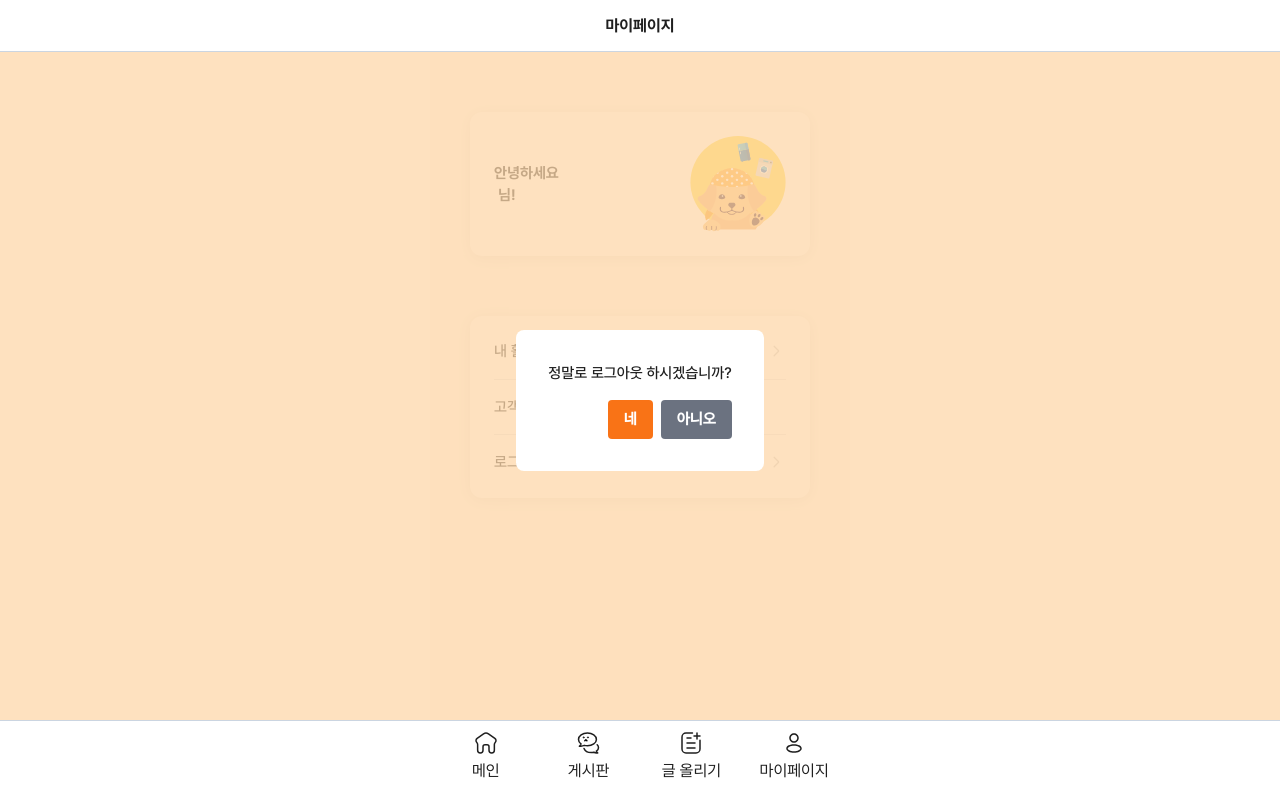
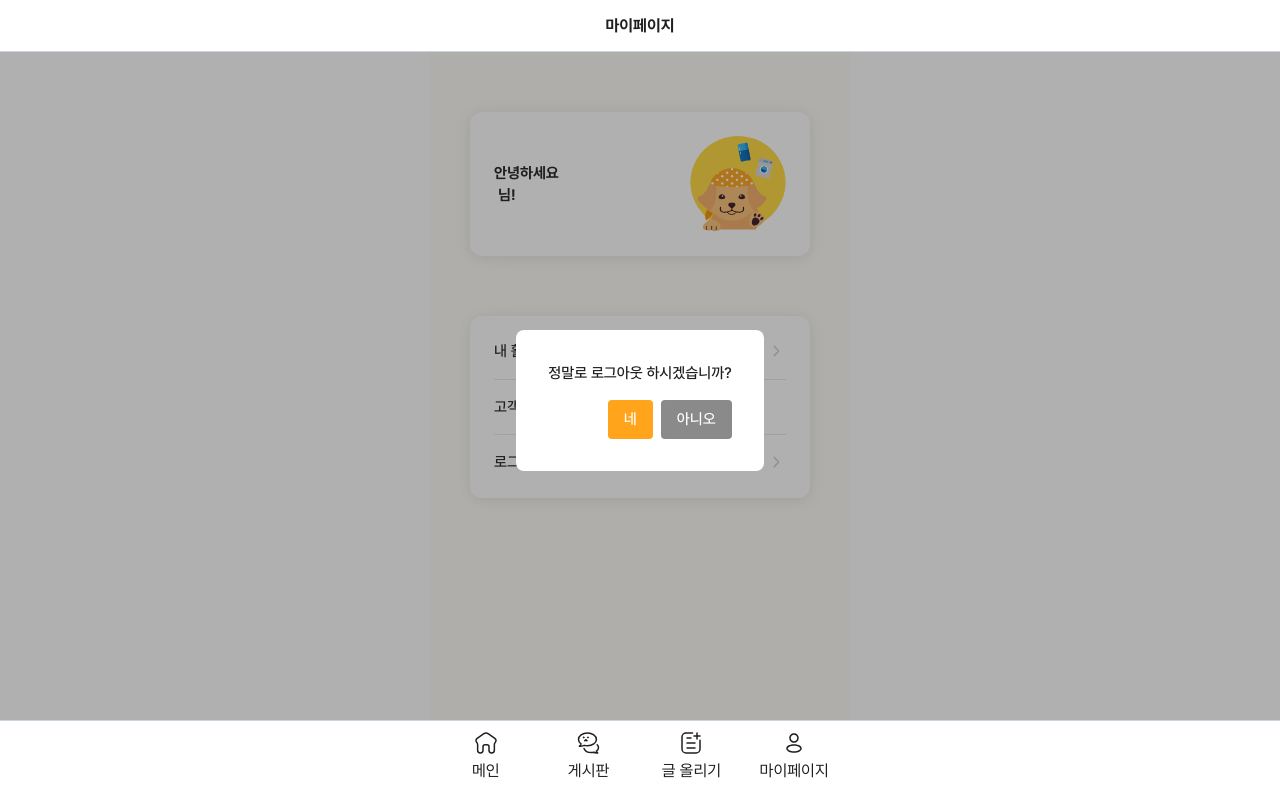
Before and after one commit to HowDoIProject/FE, a React (Create React App) app: page /mypage in a window 1280 px wide. Both pictures are taken after a click on the button "로그아웃". Built offline with nearby package versions, Linux system fonts and the light colour scheme.

Commit message:
my page 수정

```diff
--- a/src/pages/MyPageContents/LogOutModal.js
+++ b/src/pages/MyPageContents/LogOutModal.js
@@ -21,19 +21,16 @@ function LogoutModal() {
             </button>
 
             {showModal && (
-                <div className="fixed top-0 left-0 right-0 bottom-0 flex justify-center items-center bg-orange-200 bg-opacity-75">
+                <div className="fixed top-0 left-0 right-0 bottom-0 flex justify-center items-center  bg-main/[.35]">
                     <div className="bg-white rounded-lg p-8">
                         <p>정말로 로그아웃 하시겠습니까?</p>
                         <div className="flex justify-end mt-4">
-                            <button
-                                onClick={handleLogout}
-                                className="bg-orange-500 text-white font-bold py-2 px-4 rounded mr-2"
-                            >
+                            <button onClick={handleLogout} className="bg-primary text-white py-2 px-4 rounded mr-2">
                                 네
                             </button>
                             <button
                                 onClick={() => setShowModal(false)}
-                                className="bg-gray-500 text-white font-bold py-2 px-4 rounded"
+                                className="bg-gray_02 text-white py-2 px-4 rounded"
                             >
                                 아니오
                             </button>
--- a/src/pages/MyPageContents/MyPage.js
+++ b/src/pages/MyPageContents/MyPage.js
@@ -108,8 +108,8 @@ export default function MyPage() {
                             {/* </button> */}
                         </div>
                         <hr className="border-gray-03" />
-                        <div className="flex items-center justify-between cursor-pointer mt-4">
-                            <LogoutModal />
+                        <div className="flex items-center justify-between mt-4">
+                            <LogoutModal className="cursor-pointer" />
                             <img src={arrows} className="h-5" />
                         </div>
                     </div>
```
